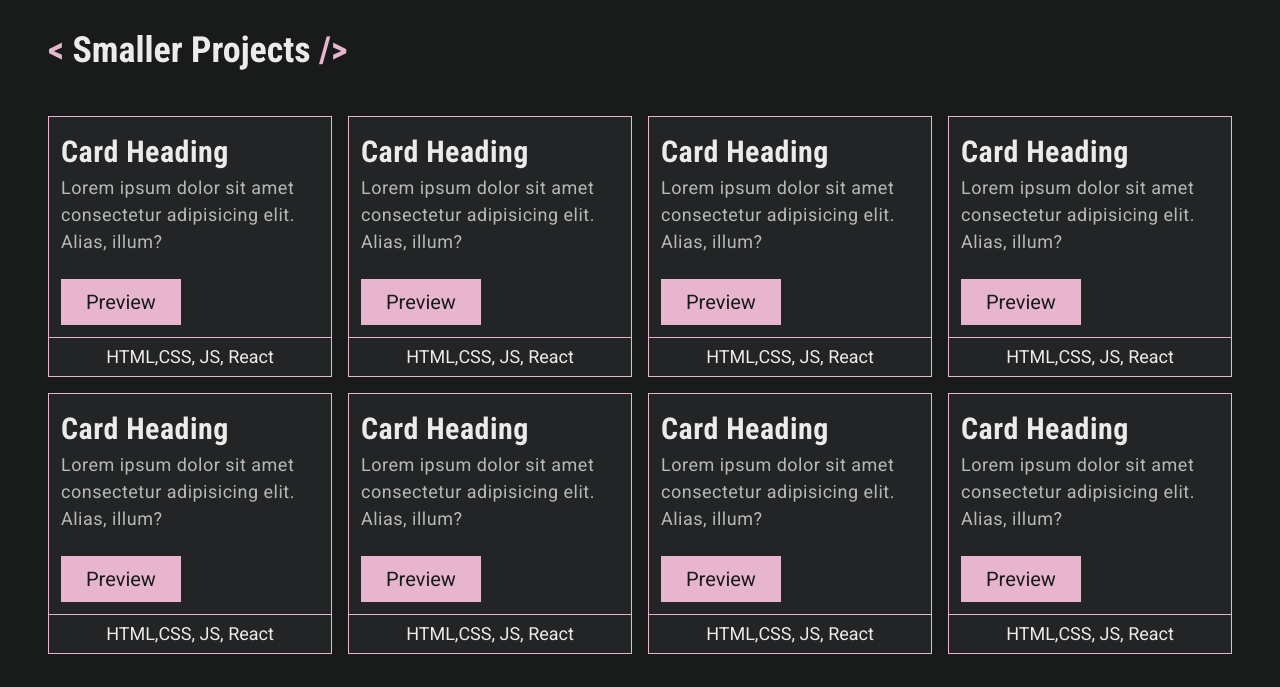
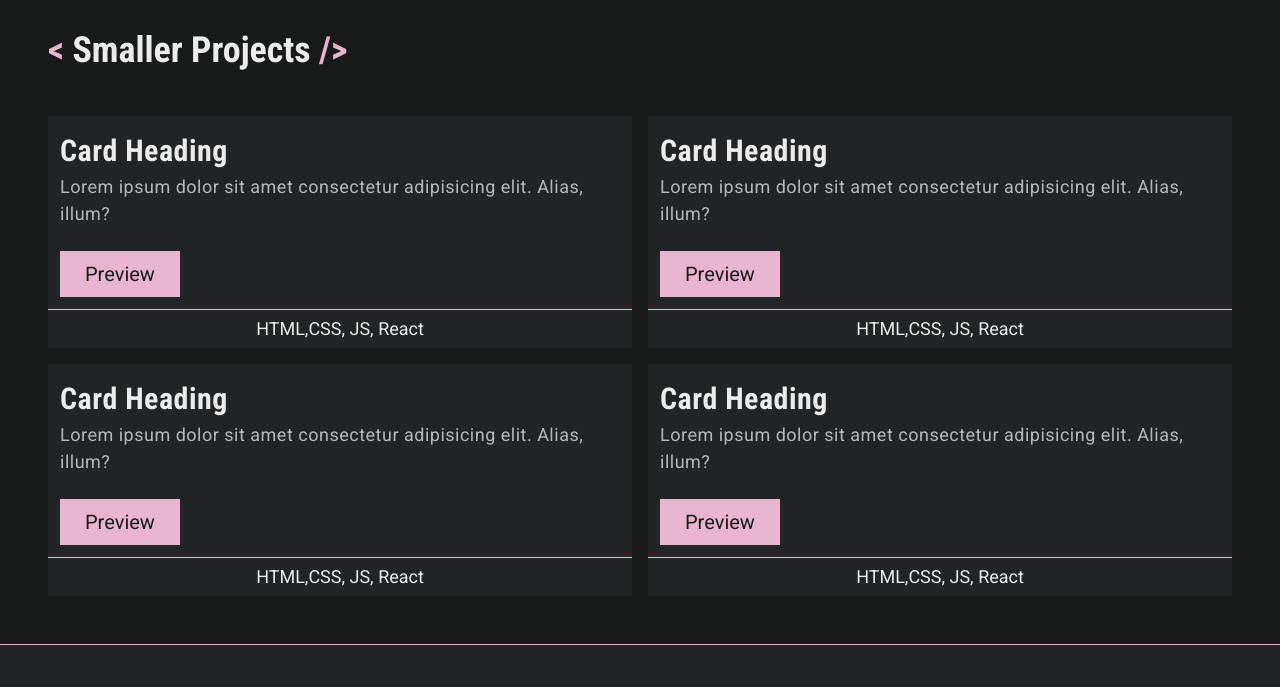
Before and after one commit to JerryShum/JerryShum.github.io, a plain HTML site: page projects.html in a window 1280 px wide. Shown: the part 1310-1997 px from the top of the page. Drawn offline with Linux system fonts and the light colour scheme.

Commit message:
fixing small issues
- added hover color in footer
- adjusted small skill grid
- adjusted links

```diff
--- a/css/projects.css
+++ b/css/projects.css
@@ -9,7 +9,8 @@
 }
 
 .small-proj-card {
-    border: 1px solid #e8b5ce;
+    /* border: 1px solid #e8b5ce; */
+    border: none;
 }
 
 .small-card-text {
--- a/css/styles.css
+++ b/css/styles.css
@@ -231,6 +231,7 @@ Bold: 700
 .card-img {
     max-width: 100%;
     height: 100%;
+    scale: 110%;
     transition: all 0.3s;
 }
 
@@ -412,4 +413,11 @@ Bold: 700
 .footer-link:visited {
     text-decoration: none;
     color: rgb(234, 235, 234, 0.8);
+
+    transition: all 0.3s;
 }
+
+.footer-link:hover,
+.footer-link:active {
+    color: #eaebea;
+}
--- a/projects.html
+++ b/projects.html
@@ -223,55 +223,7 @@
             <span class="accent-bold">/&gt;</span>
           </h2>
         </div>
-        <div class="small-proj-cards grid grid--4-col grid--2-row">
-          <div class="small-proj-card card">
-            <div class="card-text small-card-text">
-              <div class="card-heading">Card Heading</div>
-              <div class="card-description">
-                Lorem ipsum dolor sit amet consectetur adipisicing elit. Alias,
-                illum?
-              </div>
-              <a href="#" class="btn btn-card">Preview</a>
-            </div>
-
-            <div class="card-footer">HTML,CSS, JS, React</div>
-          </div>
-          <div class="small-proj-card card">
-            <div class="card-text small-card-text">
-              <div class="card-heading">Card Heading</div>
-              <div class="card-description">
-                Lorem ipsum dolor sit amet consectetur adipisicing elit. Alias,
-                illum?
-              </div>
-              <a href="#" class="btn btn-card">Preview</a>
-            </div>
-
-            <div class="card-footer">HTML,CSS, JS, React</div>
-          </div>
-          <div class="small-proj-card card">
-            <div class="card-text small-card-text">
-              <div class="card-heading">Card Heading</div>
-              <div class="card-description">
-                Lorem ipsum dolor sit amet consectetur adipisicing elit. Alias,
-                illum?
-              </div>
-              <a href="#" class="btn btn-card">Preview</a>
-            </div>
-
-            <div class="card-footer">HTML,CSS, JS, React</div>
-          </div>
-          <div class="small-proj-card card">
-            <div class="card-text small-card-text">
-              <div class="card-heading">Card Heading</div>
-              <div class="card-description">
-                Lorem ipsum dolor sit amet consectetur adipisicing elit. Alias,
-                illum?
-              </div>
-              <a href="#" class="btn btn-card">Preview</a>
-            </div>
-
-            <div class="card-footer">HTML,CSS, JS, React</div>
-          </div>
+        <div class="small-proj-cards grid grid--2-col grid--2-row">
           <div class="small-proj-card card">
             <div class="card-text small-card-text">
               <div class="card-heading">Card Heading</div>
```
Also changed, not shown: index.html (+3 -1 lines).
